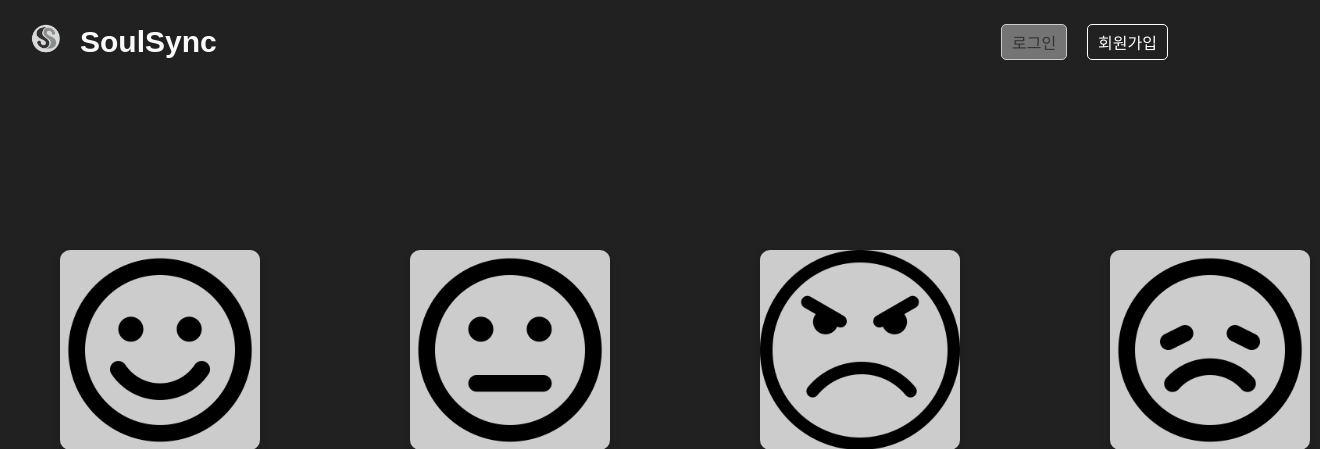
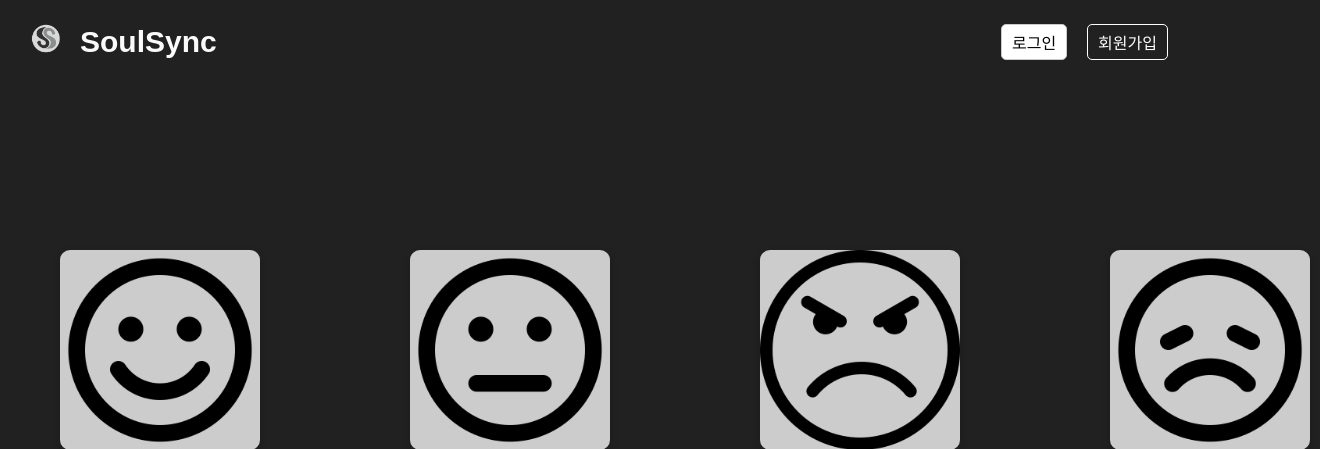
Before and after one commit to hzzz15/mini, a FastAPI app: page / in a window 1320 px wide, with the pointer over the restyled element. Shown: the top 449 px of the page. Run offline with FastAPI, Linux system fonts and the light colour scheme.

Commit message:
Update main.css

```diff
--- a/static/main.css
+++ b/static/main.css
@@ -255,8 +255,8 @@ body {
 
 /* 마우스를 올렸을 때 */
 .nav-button:hover {
-    background-color: rgb(116, 116, 116); /* 배경을 하얗게 변경 */
-    color: #333; /* 텍스트 색상 변경 */
+    background-color: white; /* 배경을 하얗게 변경 */
+    color: black; /* 텍스트 색상 변경 */
     border: 1px solid #cacaca; /* 선택적으로 테두리 추가 */
 }
 
```
